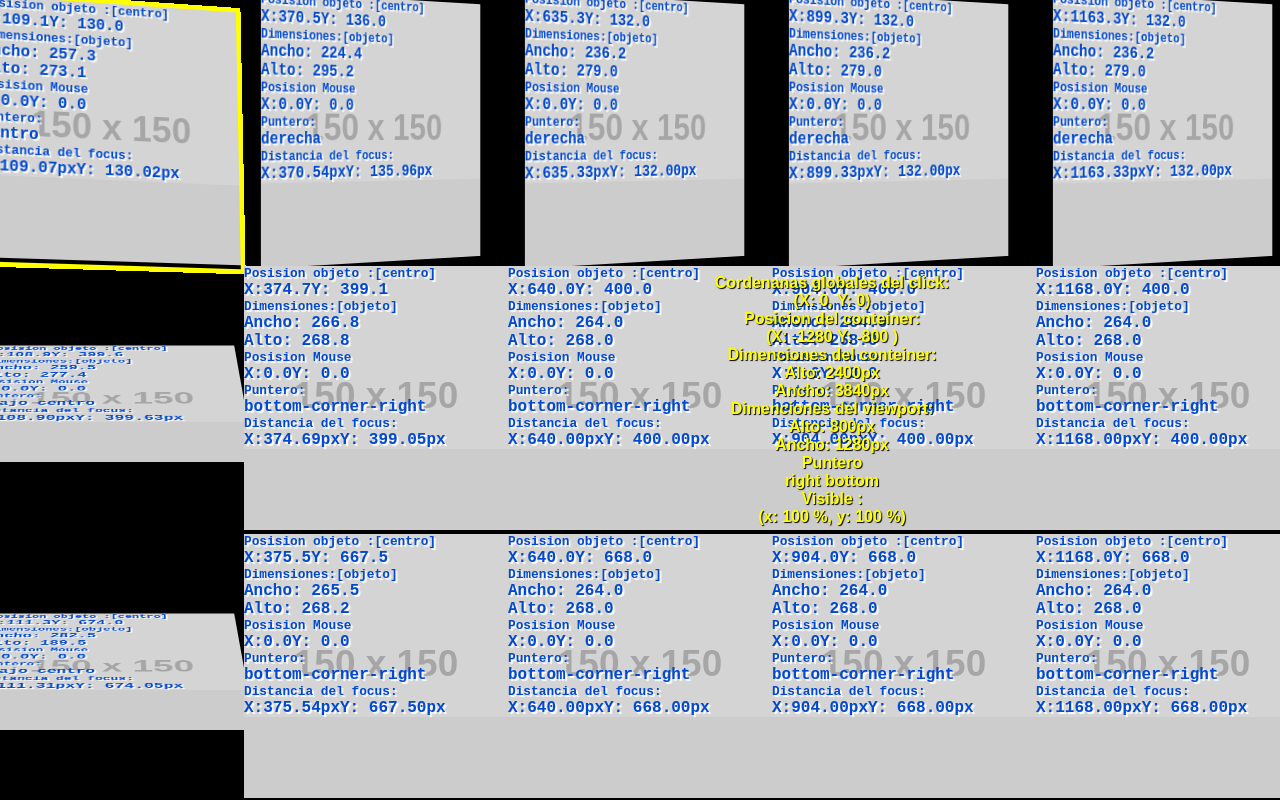
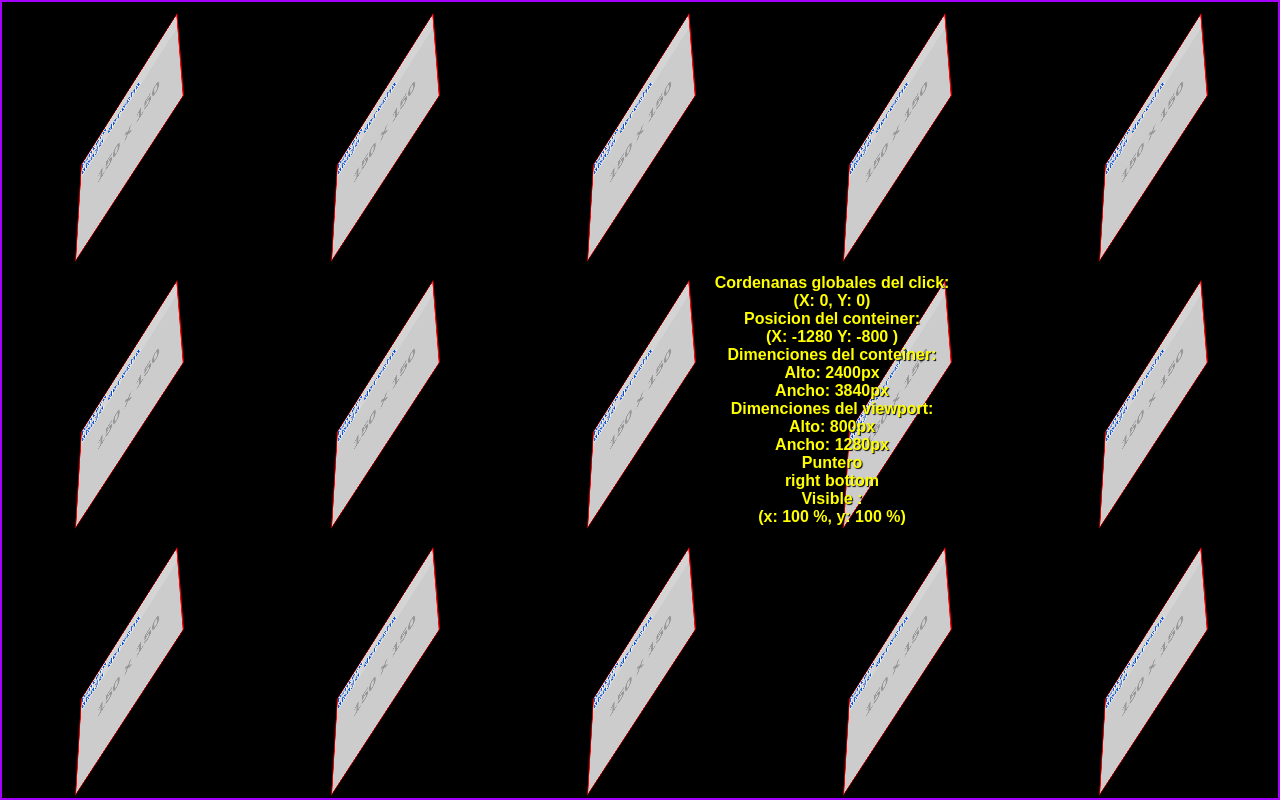
Before and after one commit to TylorDev/Tylordev, a React (Vite) app: page / in a window 1280 px wide. Shown: the top 800 px of the page. Built offline with nearby package versions, Linux system fonts and the light colour scheme.

Commit message:
object fixed

```diff
--- a/src/App.scss
+++ b/src/App.scss
@@ -22,7 +22,7 @@
   width: fit-content;
   height: fit-content;
 
-  transition: all 0.4s ease-out;
+  transition: all 500ms ease-out;
 
 
   &:hover {
@@ -47,3 +47,29 @@
     font-size: 0.8rem;
   }
 }
+
+.Example {
+  width: 100%;
+  height: 100%;
+  display: grid;
+  grid-template-columns: 1fr 1fr 1fr 1fr 1fr;
+
+  align-items: center;
+  justify-items: center;
+  outline: 2px solid #a601ff;
+}
+
+.image-ex {
+  outline: 2px solid rgb(255, 0, 0);
+  min-width: 200px;
+  min-height: 200px;
+  max-width: 200px;
+  max-height: 200px;
+  flex-shrink: 0;
+
+  img {
+    width: 100%;
+    height: 100%;
+    object-fit: cover;
+  }
+}
--- a/src/Components/Gallery.jsx
+++ b/src/Components/Gallery.jsx
@@ -231,26 +231,15 @@
         //   alt=""
         // ></div>
 
-        <div
-          key={index}
-          style={{
-            display: "grid",
-            gridTemplateColumns: "1fr 1fr 1fr 1fr 1fr",
-            gridTemplateRows: "1fr 1fr 1fr",
-            width: "100%",
-            height: "100",
-            alignItems: "center",
-            justifyItems: "center",
-            outline: "2px solid red",
-          }}
-        >
+        <div key={index} className="Example">
           {Array.from({ length: 15 }, (_, index) => (
             <LocalObject key={index} isDragging={dragging}>
-              <img
-                style={{ height: "33vh", aspectRatio: "1/1" }}
-                src={`https://via.placeholder.com/150?text=Image${index + 1}`}
-                alt=""
-              />
+              <div className="image-ex">
+                <img
+                  src={`https://via.placeholder.com/150?text=Image${index + 1}`}
+                  alt=""
+                />
+              </div>
             </LocalObject>
           ))}
         </div>
--- a/src/Components/LocalObject.jsx
+++ b/src/Components/LocalObject.jsx
@@ -3,7 +3,8 @@
 import { MousePositionContext } from "../Context/MouseContext";
 
 function LocalObject({ children, isDragging }) {
-  const { rotate, center, MousePosition } = useContext(MousePositionContext);
+  const { rotate, center, MousePosition, viewportSize } =
+    useContext(MousePositionContext);
 
   const objectRef = useRef(null);
   const [metadata, setMetadata] = useState({
@@ -130,88 +131,202 @@
   //   }
   // };
 
-  const getPosition = (objectPosition, Focus, metadata) => {
+  const getPosition = (objectPosition, Focus, metadata, viewportSize) => {
     const { x: objX, y: objY } = objectPosition;
     const { x: focusX, y: focusY } = Focus;
     const { height, width } = metadata;
-    const halfWidth = width / 2;
-    const halfHeight = height / 2;
 
-    const distance = {
-      x: objectPosition.x - Focus.x,
-      y: objectPosition.y - Focus.y,
-    };
+    const distanceX = objX - focusX;
+    const isAbove = objY < focusY - height / 2;
+    const isBelow = objY > focusY + height / 2;
+    const isLeft = objX < focusX - width / 2;
+    const isRight = objX > focusX + width / 2;
 
-    const isAbove = objY < focusY - halfHeight;
-    const isBelow = objY > focusY + halfHeight;
-    const isLeft = objX < focusX - halfWidth;
-    const isRight = objX > focusX + halfWidth;
+    const isLeftCorner =
+      distanceX >= -(viewportSize.width / 2 + width * 1.5) &&
+      distanceX <= -(viewportSize.width / 2 - width * 1.5);
+
+    const isRightCorner =
+      distanceX <= viewportSize.width / 2 + width * 1.5 &&
+      distanceX >= viewportSize.width / 2 - width * 1.5;
 
     if (isAbove) {
       if (isLeft) {
-        if (distance.y < 0 && distance.x >= -380 && distance.x <= -160) {
+        //Se divide entre 5 por el numero de columnas, en este caso 5 visibles.
+        if (objX < viewportSize.width / 5 && isLeftCorner) {
+          return "arriba esquina izquierda";
+        }
         return "arriba izquierda";
       }
-
-        return "top-corner-left";
+      if (isRight) {
+        if (objX > viewportSize.width / 1.25 && isRightCorner) {
+          return "arriba esquina derecha";
         }
-      if (isRight) {
-        if (distance.y < 0 && distance.x >= 160 && distance.x <= 380) {
         return "arriba derecha";
       }
-        return "top-corner-right";
+      return "arriba centro";
+    } else if (isBelow) {
+      if (isLeft) {
+        if (objX < viewportSize.width / 5 && isLeftCorner) {
+          return "abajo esquina izquierda";
         }
-      return "arriba centro";
-    }
-
-    if (isBelow) {
-      if (isLeft) {
-        if (distance.y > 0 && distance.x < 0) return "bottom-corner-left";
         return "abajo izquierda";
       }
       if (isRight) {
-        if (distance.y > 0 && distance.x > 0) return "bottom-corner-right";
+        if (objX > viewportSize.width / 1.25 && isRightCorner) {
+          return "abajo esquina derecha";
+        }
         return "abajo derecha";
       }
+
       return "abajo centro";
     } else {
-      if (isLeft) return "izquierda";
-      if (isRight) return "derecha";
-      return "centro";
+      if (isLeft) {
+        if (objX < viewportSize.width / 5 && isLeftCorner) {
+          return "borde izquierda";
+        }
+        return "izquierda";
+      }
+      if (isRight) {
+        if (objX > viewportSize.width / 1.25 && isRightCorner) {
+          return "borde derecha";
+        }
+        return "derecha";
+      }
+      return "centro ";
     }
   };
   useEffect(() => {
     if (isOutside) {
-      const newPuntero = "centro";
+      const newPuntero = getPosition(
+        objectCenter,
+        center,
+        metadata,
+        viewportSize
+      );
       setPuntero(newPuntero);
     } else {
-      const newPuntero = getPosition(objectCenter, MousePosition, metadata);
+      const newPuntero = getPosition(
+        objectCenter,
+        MousePosition,
+        metadata,
+        viewportSize
+      );
       setPuntero(newPuntero);
     }
-  }, [objectCenter, MousePosition, metadata, center, isOutside]);
+  }, [objectCenter, MousePosition, metadata, center, isOutside, viewportSize]);
 
-  const adjustPosition = (position, number) => {
+  const adjustPosition = (position, grados, idle = false) => {
+    if (idle) {
+      // Definición de las variables
+      const side = 35;
+      const CornerBorder = 45;
+      const numeroC = grados / 5;
+
       switch (position) {
         case "arriba izquierda":
-        return { x: -number, y: number + 30 };
+          return { x: -side, y: side };
+        case "arriba esquina izquierda":
+          return { x: -side, y: CornerBorder };
         case "arriba derecha":
-        return { x: -number, y: number - 30 };
+          return { x: -side, y: -side };
+        case "arriba esquina derecha":
+          return { x: -side, y: -CornerBorder };
         case "arriba centro":
-        return { x: -number, y: number };
+          return { x: -side, y: 0 };
         case "abajo izquierda":
-        return { x: number, y: number + 30 };
+          return { x: side, y: side };
+        case "abajo esquina izquierda":
+          return { x: side, y: CornerBorder };
         case "abajo derecha":
-        return { x: number, y: number - 30 };
+          return { x: side, y: -side };
+        case "abajo esquina derecha":
+          return { x: side, y: -CornerBorder };
         case "abajo centro":
-        return { x: number, y: 0 };
+          return { x: side, y: 0 };
         case "izquierda":
-        return { x: 0, y: number + 30 };
+          return { x: 0, y: side };
+        case "borde izquierda":
+          return { x: 0, y: CornerBorder };
         case "derecha":
-        return { x: 0, y: number - 30 };
+          return { x: 0, y: -side };
+        case "borde derecha":
+          return { x: 0, y: -CornerBorder };
         case "centro":
-        return { x: number / 5, y: number / 5 };
+          return { x: numeroC, y: numeroC };
         default:
           return { x: 0, y: 0 };
+      }
+    } else {
+      const absGrados = Math.abs(grados);
+      const minvalue = 5;
+      const maxSide = 30;
+      const MaxCornerBorder = 45;
+      const lados = Math.min(absGrados + minvalue, maxSide) + maxSide;
+      const bordes = Math.min(absGrados + maxSide, MaxCornerBorder);
+      const esquinas = Math.min(absGrados, MaxCornerBorder) + MaxCornerBorder;
+
+      switch (position) {
+        case "arriba izquierda":
+          return {
+            x: -grados,
+            y: lados,
+          };
+        case "arriba esquina izquierda":
+          return {
+            x: -grados,
+            y: esquinas,
+          };
+        case "arriba derecha":
+          return {
+            x: -absGrados,
+            y: -lados,
+          };
+        case "arriba esquina derecha":
+          return {
+            x: -grados,
+            y: -esquinas,
+          };
+        case "arriba centro":
+          return { x: -grados, y: 0 };
+        case "abajo izquierda":
+          return {
+            x: grados,
+            y: lados,
+          };
+        case "abajo esquina izquierda":
+          return { x: grados, y: grados + maxSide };
+        case "abajo derecha":
+          return {
+            x: grados,
+            y: -lados,
+          };
+        case "abajo esquina derecha":
+          return {
+            x: grados,
+            y: -esquinas,
+          };
+        case "abajo centro":
+          return { x: grados, y: 0 };
+        case "izquierda":
+          return { x: 0, y: lados };
+        case "borde izquierda":
+          return {
+            x: 0,
+            y: bordes,
+          };
+        case "derecha":
+          return { x: 0, y: -lados };
+        case "borde derecha":
+          return {
+            x: 0,
+            y: -bordes,
+          };
+        case "centro":
+          return { x: grados / minvalue, y: grados / minvalue };
+        default:
+          return { x: 0, y: 0 };
+      }
     }
   };
   return (
@@ -222,22 +337,43 @@
         transform: isDragging
           ? `perspective(1500px) rotate3d(1, 0, 0,${rotate.x}deg)rotate3d(0, 1, 0,${rotate.y}deg)`
           : `perspective(1500px) rotate3d(1, 0, 0, ${
-              adjustPosition(puntero, rotate.x).x
-            }deg) rotate3d(0, 1, 0, ${adjustPosition(puntero, rotate.y).y}deg)`,
+              adjustPosition(puntero, rotate.x, isOutside).x
+            }deg) rotate3d(0, 1, 0, ${
+              adjustPosition(puntero, rotate.y, isOutside).y
+            }deg)`,
       }}
     >
-      {Metadata(objectCenter, metadata, center, puntero, MousePosition)}
-
+      {Metadata(
+        objectCenter,
+        metadata,
+        center,
+        puntero,
+        MousePosition,
+        isOutside,
+        adjustPosition(puntero, rotate.x, isOutside).x,
+        adjustPosition(puntero, rotate.y, isOutside).y
+      )}
       {children}
     </div>
   );
 }
 export default LocalObject;
-function Metadata(objectCenter, metadata, Foco, puntero, mouse) {
+
+function Metadata(
+  objectCenter,
+  metadata,
+
+  Foco,
+  puntero,
+  mouse,
+  isOutside,
+  rotationX,
+  rotationY
+) {
   const { width, height } = metadata;
   return (
     <div className="meta">
-      <div> Posision objeto :[centro]</div>
+      {/* <div> Posision objeto :[centro]</div>
       <p>
         X:
         {objectCenter.x.toFixed(1)}
@@ -251,20 +387,21 @@
         X:
         {mouse.x.toFixed(1)}
         Y: {mouse.y.toFixed(1)}
-      </p>
+      </p> */}
       {/* <div>Centro viewport</div>
       <p>
         X: {Foco.x.toFixed(1)} Y:
         {Foco.y.toFixed(1)}
       </p> */}
-      <div>Puntero:</div>
-      <p>{puntero !== undefined ? puntero : "N/A"} </p>
-      <div>Distancia del focus:</div>
+      {/* s */}
+      {/* <div>Distancia del focus:</div>
       <p>
         X:
-        {(objectCenter.x - mouse.x).toFixed(2) + "px"}
-        Y: {(objectCenter.y - mouse.y).toFixed(2) + "px"}
-      </p>
+        {(objectCenter.x - mouse.x).toFixed(1) + "px"}
+      </p> */}
+
+      <div>Puntero</div>
+      <p>{puntero}</p>
     </div>
   );
 }
--- a/src/Context/MouseContext.jsx
+++ b/src/Context/MouseContext.jsx
@@ -83,9 +83,8 @@
 
   useEffect(() => {
     const changeRotate = () => {
-      const newRotateY = (window.innerWidth / 2 - x) / 10; // Ajusta el divisor para cambiar la sensibilidad de la rotación
-      const newRotateX = (window.innerWidth / 2 - y) / 10; // Ajusta el divisor para cambiar la sensibilidad de la rotación
-
+      const newRotateY = Math.abs((window.innerWidth / 2 - x) / 10);
+      const newRotateX = Math.abs((window.innerWidth / 2 - y) / 10);
       setRotate({ x: newRotateX, y: newRotateY });
     };
 
```
Lines whose indentation alone changed are shown as unchanged.
